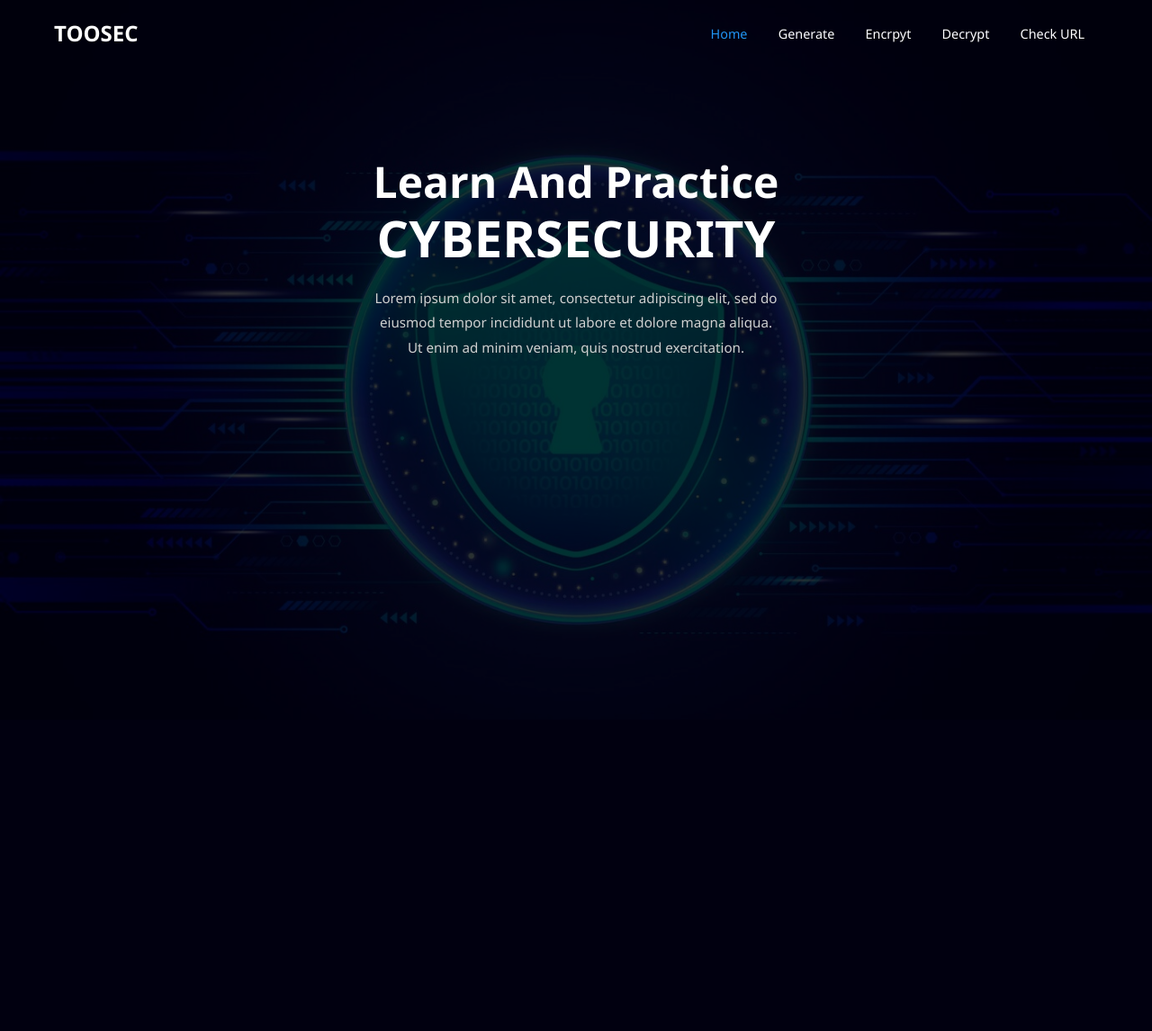
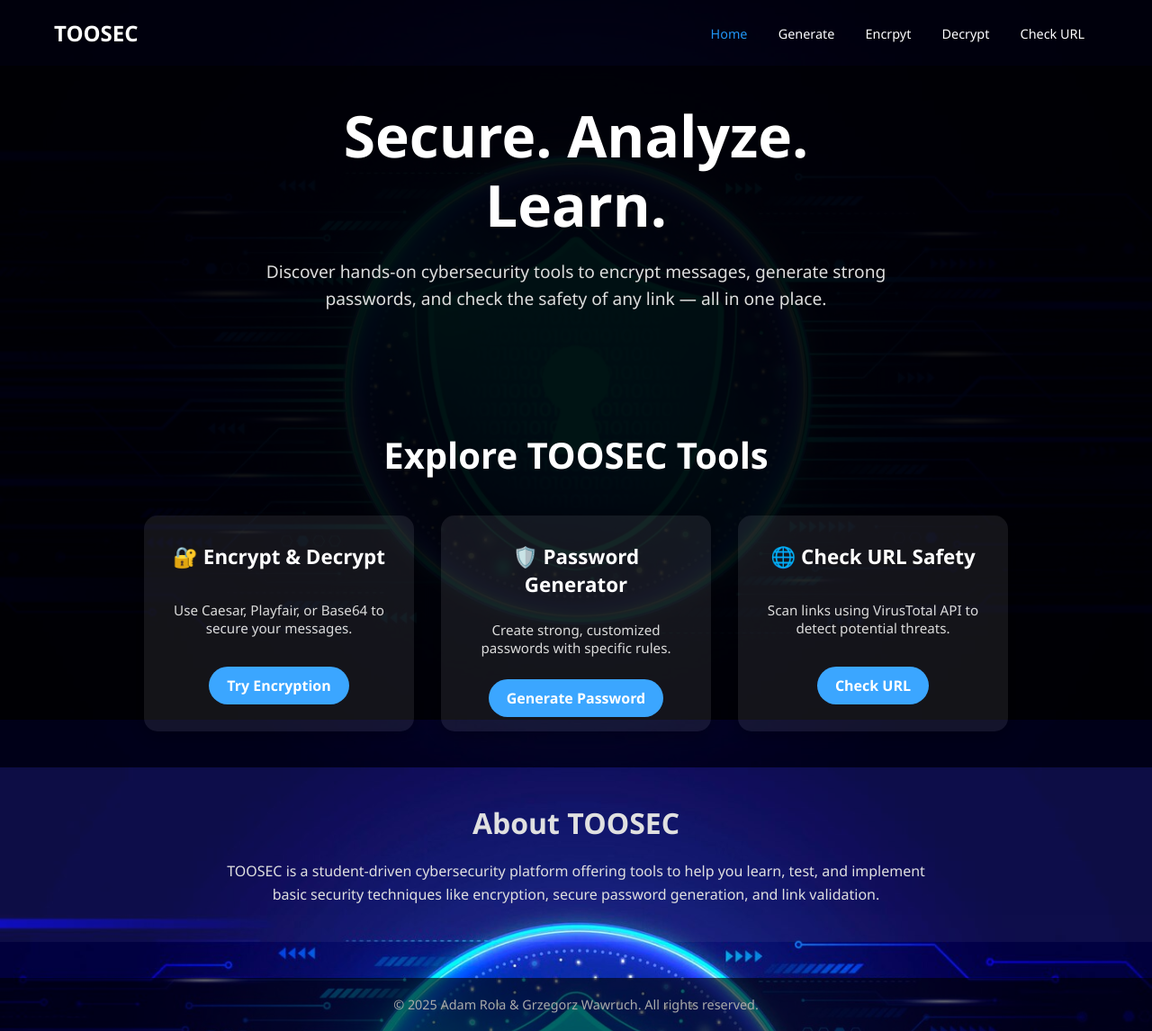
Before and after one commit to GW-AR/TOOSEC, a Flask app: page / in a window 1280 px wide. Shown: the whole page at 90% size. Before the commit the page ends 704 px from the top, so only its background shows below. Run offline with Flask 3, Linux system fonts and the light colour scheme.

Commit message:
home page appearence upgrade, footer added

```diff
--- a/static/css/base.css
+++ b/static/css/base.css
@@ -243,3 +243,25 @@
     text-align: right;
     color: white;
   }
+
+  .footer {
+    text-align: center;
+    padding: 20px 10px;
+    font-size: 0.9rem;
+    background-color: rgba(0, 0, 0, 0.6);
+    color: #aaa;
+    margin-top: 40px;
+  }
+
+  html, body {
+    height: 100%;
+  }
+
+  body {
+    display: flex;
+    flex-direction: column;
+  }
+
+  main {
+    flex: 1;
+  }
--- a/static/css/home.css
+++ b/static/css/home.css
@@ -129,3 +129,182 @@
     font-size: 0.95rem;
     color: #d0d0d0;
   }
+
+
+  .features {
+    padding: 40px 20px;
+    text-align: center;
+    background: rgba(0, 0, 0, 0.6);
+  }
+
+  .features h2 {
+    font-size: 2.5rem;
+    margin-bottom: 40px;
+    color: #ffffff;
+  }
+
+  .features-grid {
+    display: flex;
+    flex-wrap: wrap;
+    justify-content: center;
+    gap: 30px;
+    max-width: 1200px;
+    margin: 0 auto;
+  }
+
+  .feature-card {
+    background-color: rgba(255, 255, 255, 0.08);
+    border-radius: 15px;
+    padding: 30px 20px;
+    width: 300px;
+    color: #ffffff;
+    box-shadow: 0 4px 20px rgba(0,0,0,0.3);
+    display: flex;
+    flex-direction: column;
+    align-items: center;
+    text-align: center;
+    justify-content: space-between;
+    height: 240px;
+    gap: 5px;
+    transition: transform 0.3s ease;
+  }
+
+  .feature-card:hover {
+    transform: translateY(-5px);
+  }
+
+  .feature-card h3 {
+    font-size: 1.4rem;
+    margin-bottom: 10px;
+    font-weight: 700;
+    display: flex;
+    align-items: center;
+    gap: 8px;
+    justify-content: center;
+  }
+
+  .feature-card p {
+    font-size: 0.95rem;
+    margin: 10px 0 20px 0;
+    color: #dcdcdc;
+    flex-grow: 1;
+    display: flex;
+    align-items: center;
+    text-align: center;
+  }
+
+  .feature-card .btn {
+    background-color: #3ba6ff;
+    color: white;
+    text-decoration: none;
+    padding: 10px 20px;
+    border-radius: 25px;
+    font-weight: bold;
+    transition: background-color 0.2s ease;
+    white-space: nowrap;
+  }
+
+  .feature-card .btn:hover {
+    background-color: #1c8ce3;
+  }
+
+
+  .about {
+    padding: 40px 20px;
+    text-align: center;
+    background: rgba(255, 255, 255, 0.05);
+    color: #e0e0e0;
+  }
+
+  .about h2 {
+    font-size: 2rem;
+    margin-bottom: 20px;
+  }
+
+  .about p {
+    font-size: 1rem;
+    max-width: 800px;
+    margin: 0 auto;
+    line-height: 1.6;
+  }
+
+  .footer {
+    text-align: center;
+    padding: 20px 10px;
+    font-size: 0.9rem;
+    background-color: rgba(0, 0, 0, 0.6);
+    color: #aaa;
+    margin-top: 40px;
+  }
+
+  .hero {
+    display: flex;
+    justify-content: center;
+    align-items: center;
+    text-align: center;
+    padding: 40px 20px;
+    background: rgba(0, 0, 0, 0.6);
+    height: auto;
+    min-height: unset;
+  }
+
+
+  .hero-text {
+    max-width: 700px;
+    color: white;
+    padding-bottom: 20px;
+  }
+
+
+  .hero h1 {
+    font-size: 4rem;
+    font-weight: 800;
+    margin-bottom: 20px;
+    line-height: 1.2;
+  }
+
+  .hero .subtitle {
+    font-size: 1.2rem;
+    color: #dddddd;
+    margin-bottom: 30px;
+    line-height: 1.6;
+  }
+
+  .hero-buttons {
+    display: flex;
+    flex-wrap: wrap;
+    gap: 15px;
+    justify-content: center;
+  }
+
+  .btn {
+    text-decoration: none;
+    padding: 12px 25px;
+    border-radius: 30px;
+    font-weight: bold;
+    transition: background-color 0.3s ease;
+  }
+
+  .btn.primary {
+    background-color: #3ba6ff;
+    color: white;
+  }
+
+  .btn.primary:hover {
+    background-color: #1f8edb;
+  }
+
+  .btn.secondary {
+    background-color: transparent;
+    border: 2px solid #3ba6ff;
+    color: #3ba6ff;
+  }
+
+  .btn.secondary:hover {
+    background-color: #3ba6ff;
+    color: white;
+  }
+
+  h1, h2, h3 {
+    margin-top: 0;
+  }
--- a/templates/decrypt.html
+++ b/templates/decrypt.html
@@ -45,6 +45,9 @@
     </form>
     <!-- FORM ENDS HERE -->
   </main>
+
+  {% include 'footer.html' %}
+
   <script>
     const cipherSelect = document.getElementById('cipher-select');
     const keyField = document.getElementById('cipher-key-field');
--- a/templates/encrypt.html
+++ b/templates/encrypt.html
@@ -45,6 +45,9 @@
     </form>
     <!-- FORM ENDS HERE -->
   </main>
+
+  {% include 'footer.html' %}
+
   <script>
     const cipherSelect = document.getElementById('cipher-select');
     const keyField = document.getElementById('cipher-key-field');
--- /dev/null
+++ b/templates/footer.html
@@ -0,0 +1,3 @@
+<footer class="footer">
+    <p>© 2025 Adam Rola & Grzegorz Wawruch. All rights reserved.</p>
+</footer>
--- a/templates/home.html
+++ b/templates/home.html
@@ -12,16 +12,48 @@
   <div class="background-overlay"></div>
     {% include 'header.html' %}
 
-  <section class="hero">
-    <div class="hero-text">
-      <h1>Learn And Practice<br><span class="highlight">CYBERSECURITY</span></h1>
-      <p>
-        Lorem ipsum dolor sit amet, consectetur adipiscing elit, sed do<br>
-        eiusmod tempor incididunt ut labore et dolore magna aliqua.<br>
-        Ut enim ad minim veniam, quis nostrud exercitation.
-      </p>
+    <section class="hero">
+      <div class="hero-text">
+        <h1>Secure. Analyze. Learn.</h1>
+        <p class="subtitle">
+          Discover hands-on cybersecurity tools to encrypt messages, generate strong passwords,
+          and check the safety of any link — all in one place.
+        </p>
+        <!-- <div class="hero-buttons">
+          <a href="{{ url_for('encrypt') }}" class="btn primary">Start Encrypting</a>
+          <a href="{{ url_for('password_generator') }}" class="btn secondary">Generate Password</a>
+        </div> -->
+      </div>
+    </section>
+
+
+  <section class="features">
+    <h2>Explore TOOSEC Tools</h2>
+    <div class="features-grid">
+      <div class="feature-card">
+        <h3>🔐 Encrypt & Decrypt</h3>
+        <p>Use Caesar, Playfair, or Base64 to secure your messages.</p>
+        <a href="{{ url_for('encrypt') }}" class="btn">Try Encryption</a>
+      </div>
+      <div class="feature-card">
+        <h3>🛡️ Password Generator</h3>
+        <p>Create strong, customized passwords with specific rules.</p>
+        <a href="{{ url_for('password_generator') }}" class="btn">Generate Password</a>
+      </div>
+      <div class="feature-card">
+        <h3>🌐 Check URL Safety</h3>
+        <p>Scan links using VirusTotal API to detect potential threats.</p>
+        <a href="{{ url_for('url') }}" class="btn">Check URL</a>
+      </div>
     </div>
   </section>
 
+  <section class="about">
+    <h2>About TOOSEC</h2>
+    <p>TOOSEC is a student-driven cybersecurity platform offering tools to help you learn, test, and implement basic security techniques like encryption, secure password generation, and link validation.</p>
+  </section>
+
+  {% include 'footer.html' %}
+
 </body>
 </html>
--- a/templates/password.html
+++ b/templates/password.html
@@ -98,5 +98,8 @@
       </form>
     </section>
   </main>
+
+  {% include 'footer.html' %}
+
 </body>
 </html>
--- a/templates/url.html
+++ b/templates/url.html
@@ -12,6 +12,7 @@
   <div class="background-overlay"></div>
   {% include 'header.html' %}
 
+  <main>
     <div class="encrypt-container">
       <h1>CHECK URL SAFETY</h1>
       <form method="post" action="{{ url_for('url') }}">
@@ -108,7 +109,9 @@
       {% endif %}
     </div>
 
+  </main>
 
+  {% include 'footer.html' %}
 
 </body>
 </html>
```
Also changed, not shown: static/css/url.css (+13 -0 lines). Lines whose indentation alone changed are shown as unchanged.
